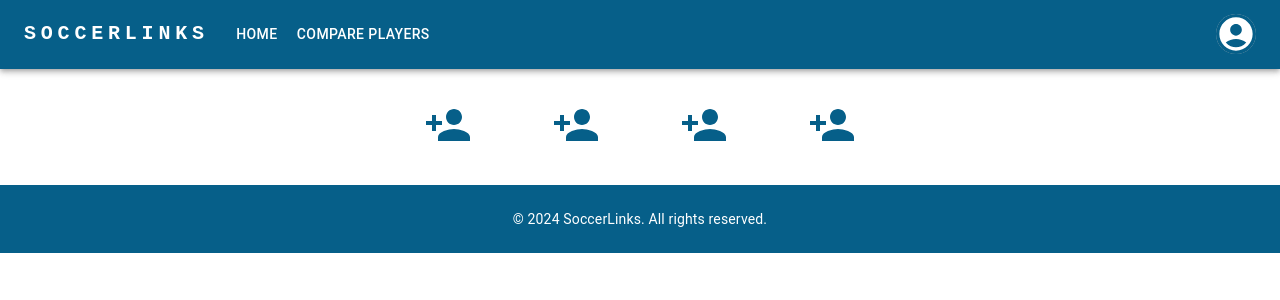
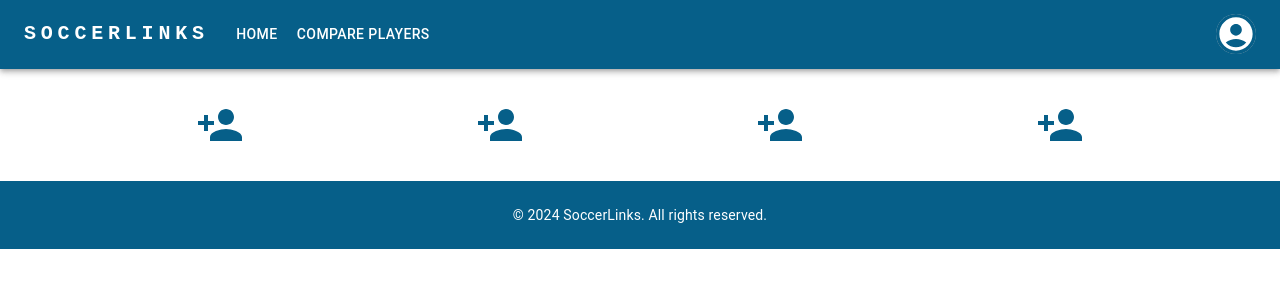
Before and after one commit to asayenju/soccerLink, a React (Create React App) app in the folder frontend/: page / in a window 1280 px wide. Shown: the top 300 px of the page. Built offline with nearby package versions, Linux system fonts and the light colour scheme.

Commit message:
Addplayer spaced between

```diff
--- a/frontend/src/components/AddPlayer.js
+++ b/frontend/src/components/AddPlayer.js
@@ -51,9 +51,9 @@ const AddPlayer = () => {
   });
 
   return (
-    <div style={{ display: 'flex', gap: '10vh', justifyContent: 'center', marginTop: '4vh', marginBottom: '4vh' }}>
+    <div style={{ display: 'flex', justifyContent: 'space-between', marginTop: '4vh', marginBottom: '4vh', padding: '0 10vh' }}>
       {[0, 1, 2, 3].map((index) => (
-        <div key={index} style={{ textAlign: 'center' }}>
+        <div key={index} style={{ textAlign: 'center', flex: '1', display: 'flex', flexDirection: 'column', alignItems: 'center' }}>
           <PersonAddIcon
             onClick={() => handleClickOpen(index)}
             style={{ cursor: 'pointer', fontSize: '3rem', color: '#065F89' }}
@@ -110,7 +110,9 @@ const AddPlayer = () => {
             </DialogActions>
           </Dialog>
           {selectedPlayer[index] && (
-            <div style={{ color: '#065F89' }}>{selectedPlayer[index].name || ''}</div>
+            <div style={{ color: '#065F89', marginTop: '1rem', wordWrap: 'break-word', width: '100%' }}>
+              {selectedPlayer[index].name || ''}
+            </div>
           )}
         </div>
       ))}
```
